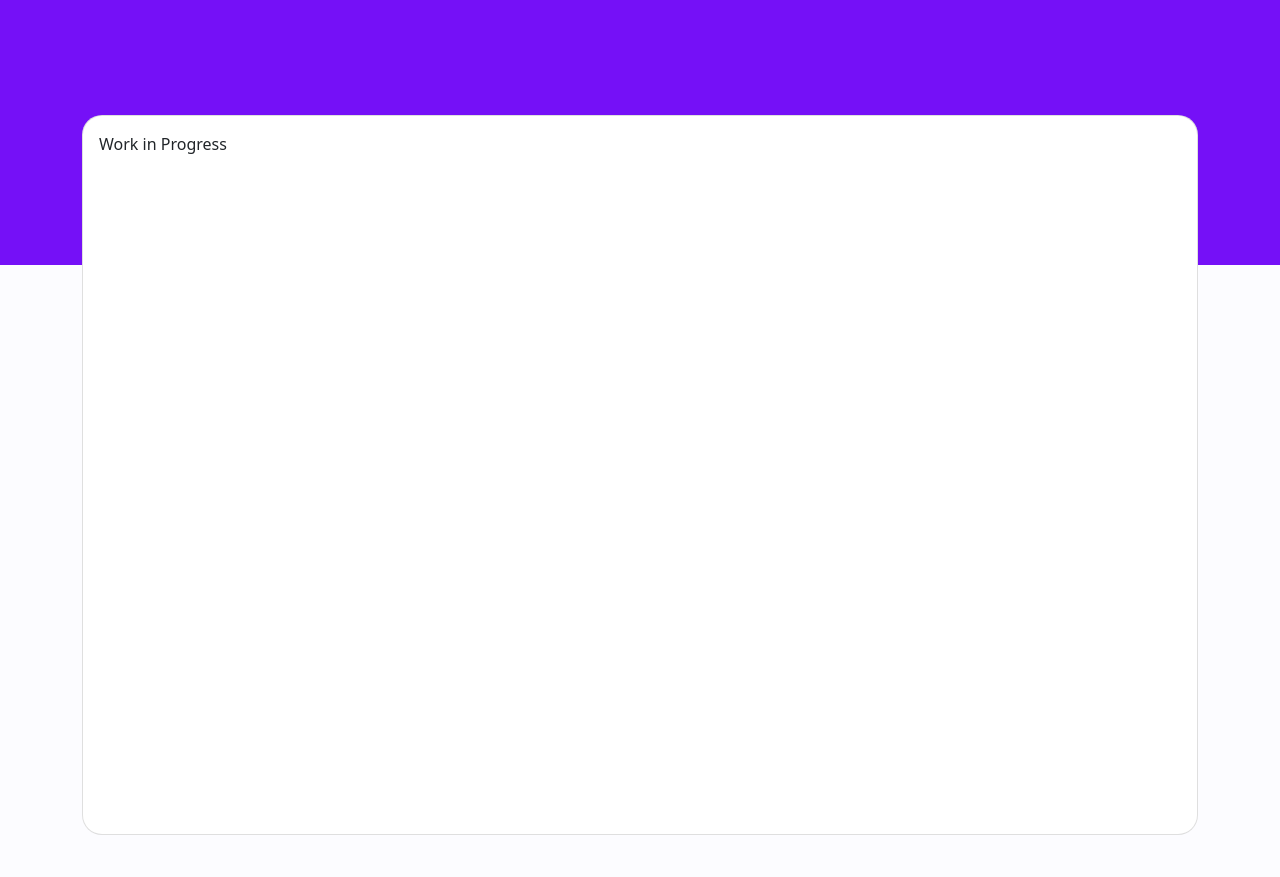
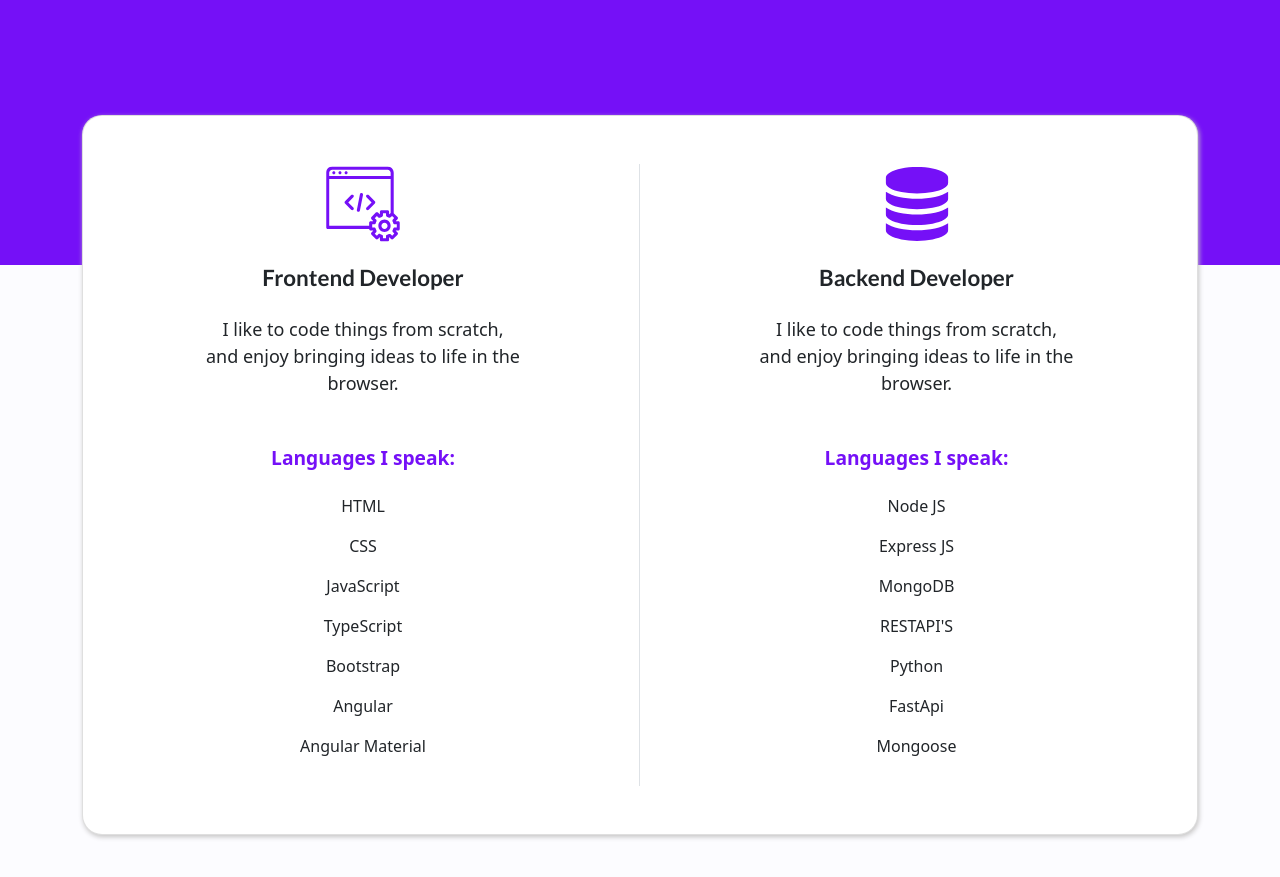
Before and after one commit to himanshu1208/portfolio-2, a plain HTML site: page index.html in a window 1280 px wide. Shown: the part 927-1804 px from the top of the page. Drawn offline with nearby package versions, Linux system fonts and the light colour scheme; a web font is replaced by a local one.

Commit message:
update card

```diff
--- a/index.html
+++ b/index.html
@@ -22,16 +22,13 @@
                 </div>
             </nav>
             <main>
-                <h1 class="row d-flex justify-content-around">Front-end Developer & Restful Webservices </h1>
+                <h1 class="row d-flex justify-content-around">MEAN Stack Developer</h1>
                 <p class="row d-flex justify-content-around">
                     I design and code beautifully simple things, and I love what I do.
                 </p>
                 <div class="avatar row d-flex justify-content-around pt-4">
                     <img src="./imgs/freelance.gif" alt="avatar" row d-flex justify-content-around>
                 </div>
-                <!-- <div class="avatar_2 row d-flex justify-content-around pt-4">
-                    <img src="./imgs/" alt="avatar-2" row d-flex justify-content-around>
-                </div> -->
             </main>
         </div>
     </div>
@@ -50,8 +47,34 @@
     <div class="container-fluid_3">
         <div class="container box-3">
             <div class="card">
-                <div class="card-body">
-                    Work in Progress
+                <div class="card-body row text-center py-5">
+                    <div class="col-6 border-end frontEnd">
+                        <img src="./imgs/html.svg" alt="Front-end Development" class="img-fluid"/>
+                        <h3 class="tech-title">Frontend Developer</h3>
+                        <p class="tech-intro">I like to code things from scratch, and enjoy bringing ideas to life in the browser.</p>
+                        <p class="tech-intro-2">Languages I speak:</p>
+                        <p>HTML</p>
+                        <p>CSS</p>
+                        <p>JavaScript</p>
+                        <p>TypeScript</p>
+                        <p>Bootstrap</p>
+                        <p>Angular</p>
+                        <p>Angular Material</p>
+                    </div>
+                    <div class="col-6">
+                        <img src="./imgs/db.svg" alt="Back-end Development" class="img-fluid ">
+                        <h3 class="tech-title">Backend Developer</h3>
+                        <p class="tech-intro">I like to code things from scratch, and enjoy bringing ideas to life in the browser.</p>
+                        <p class="tech-intro-2">Languages I speak:</p>
+                        <p>Node JS</p>
+                        <p>Express JS</p>
+                        <p>MongoDB</p>
+                        <p>RESTAPI'S</p>
+                        <p>Python</p>
+                        <p>FastApi</p>
+                        <p>Mongoose</p>
+                        <p></p>
+                    </div>
                 </div>
             </div>
         </div>
--- a/styles.css
+++ b/styles.css
@@ -102,11 +102,41 @@ p.row.d-flex {
 }
 
 .intro {
-    padding-top: 150px;
+    padding-top: 200px;
 }
 
 .card {
    width: 100%;
-   height: 90%;
+   min-height: 90%;
    border-radius: 20px;
+   box-shadow: 1px 2px 5px #c5c4c4;
 }
+
+.story p {
+    padding: 0 6rem;
+    font-size: 1.2rem;
+}
+
+.card-body img {
+    min-height: 80px;
+    width: 140px;
+}
+
+h3.tech-title {
+    font-family: 'Lato', sans-serif;
+    padding-top: 1.3rem;
+    font-size: 1.4rem;
+    font-weight: 500;
+}
+
+p.tech-intro {
+    padding: 3% 20%;
+    font-size: large;
+}
+
+p.tech-intro-2 {
+    padding: 3% 20% 1% 20%;
+    font-size: larger;
+    font-weight: 600;
+    color: #7510F7;
+}
```
Also changed, not shown: imgs/db.svg (added), imgs/html.svg (added).
